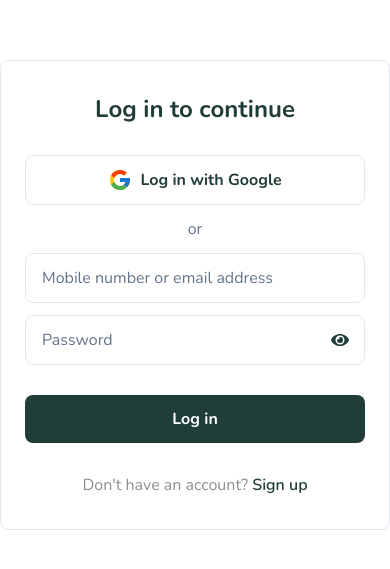
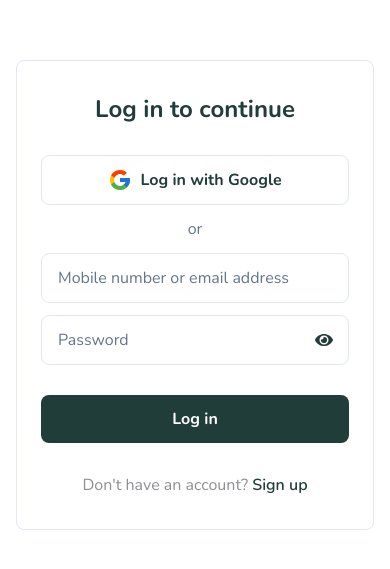
Before and after one commit to KobeSergio/Jotter, a Next.js app: page /login in a window 390 px wide. Shown: the part 127-696 px from the top of the page. Built offline with nearby package versions, Linux system fonts and the light colour scheme; no server answers.

Commit message:
[UI/login] - Fixed tailwind css

```diff
--- a/app/login/layout.tsx
+++ b/app/login/layout.tsx
@@ -7,6 +7,6 @@ export const metadata: Metadata = {
 
 export default function Layout({ children }: { children: React.ReactNode }) {
   return (
-    <div className="flex justify-center items-center h-screen">{children}</div>
+    <div className="flex flex-col justify-center items-center min-h-screen px-4 py-16">{children}</div>
   );
 }
--- a/app/login/page.tsx
+++ b/app/login/page.tsx
@@ -30,7 +30,7 @@ export default function Login() {
   };
 
   return (
-    <form className="flex flex-col items-center justify-center w-[500px] h-fit bg-white px-6 py-8 border border-buttonBorder rounded-lg gap-[30px]">
+    <form className="flex flex-col items-center justify-center w-full md:w-[500px] h-fit bg-white px-6 py-8 border border-buttonBorder rounded-lg gap-[30px]">
       <h2 className="font-bold text-2xl text-center text-darkGreen select-none cursor-pointer">
         Log in to continue
       </h2>
```
